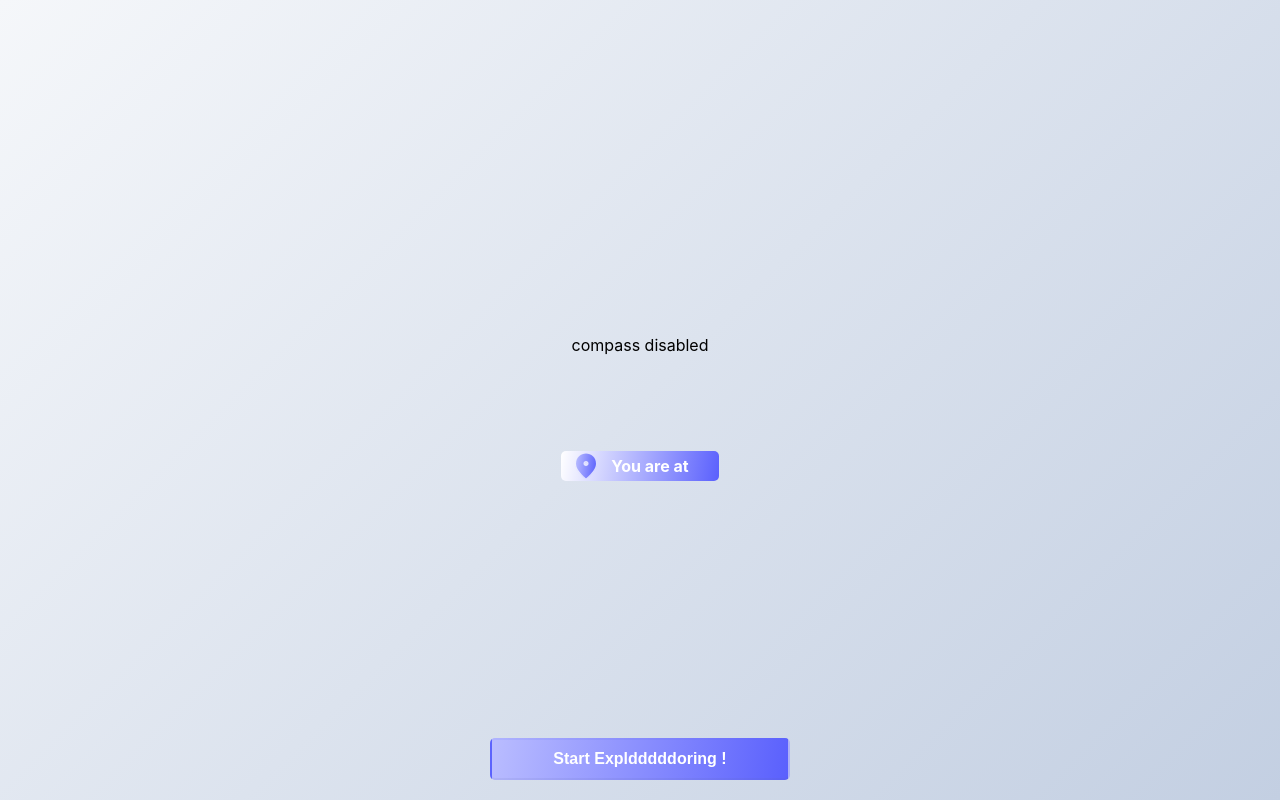
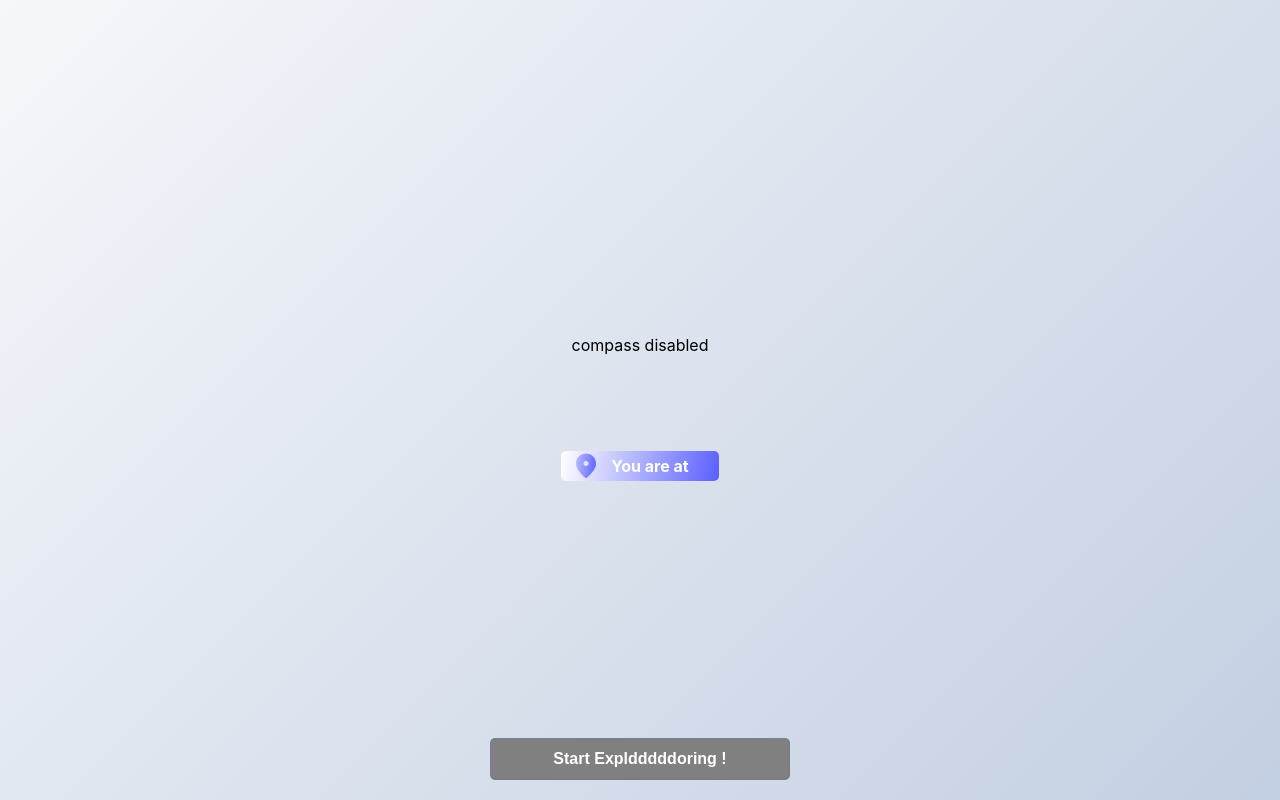
Before and after one commit to sivaramanRW/arSceneTest, a React (Create React App) app: page /navwebxr in a window 1280 px wide. Built offline with nearby package versions, Linux system fonts and the light colour scheme.

Commit message:
custom ar button disabled

```diff
--- a/src/Nav.js
+++ b/src/Nav.js
@@ -657,7 +657,7 @@ const Nav = () => {
                                     <img src='location.svg' className='current-user-image' alt='userLocation'></img>
                                     <div>You are at {userPosDetected}</div>
                                 </div>
-                                <button className='custom-ar-button' disabled = {!customarbut}
+                                <button className='custom-ar-button' disabled = {customarbut}
                                     onClick={enterarbutton}>Start Expldddddoring !</button>
                             </>
                         ) : (
```
